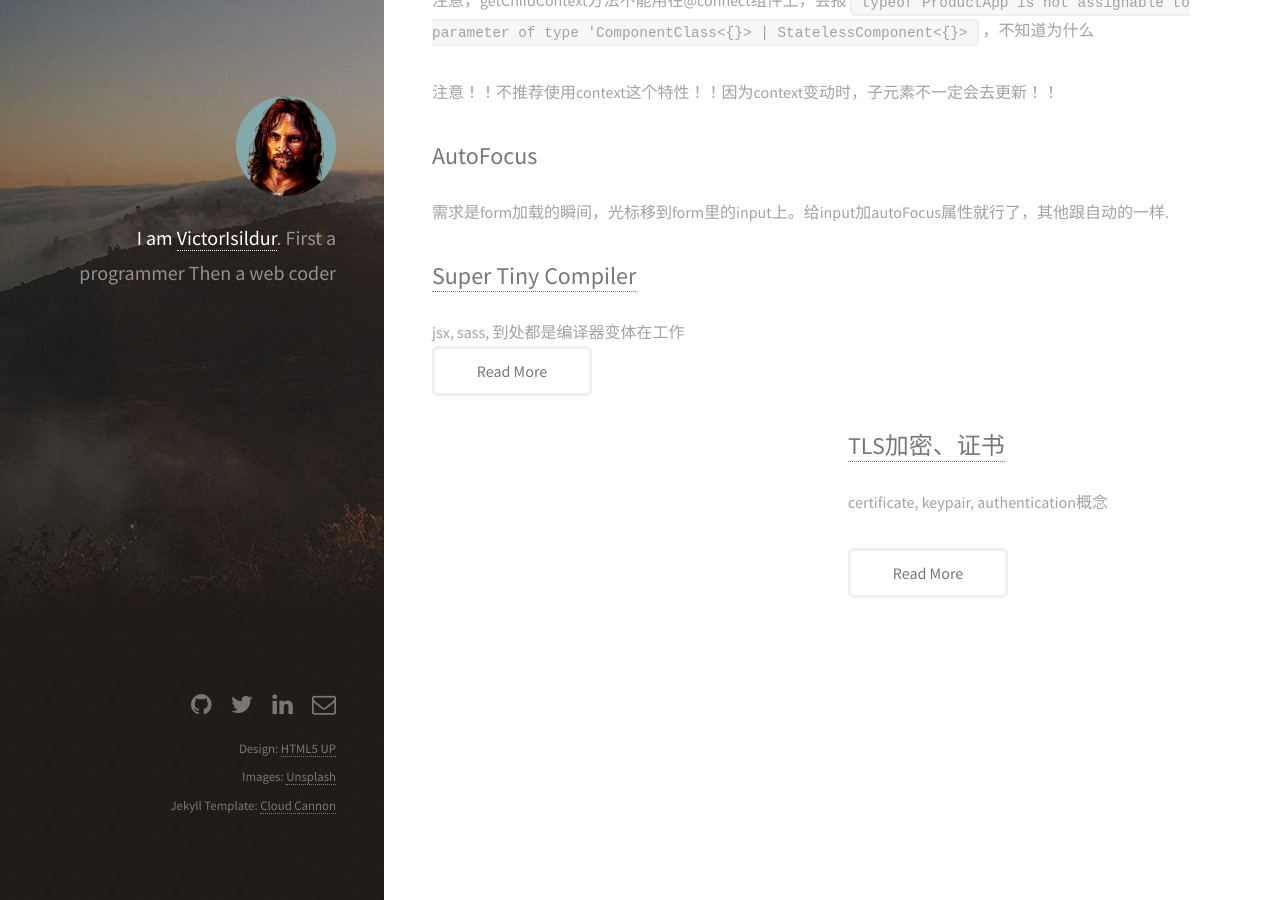
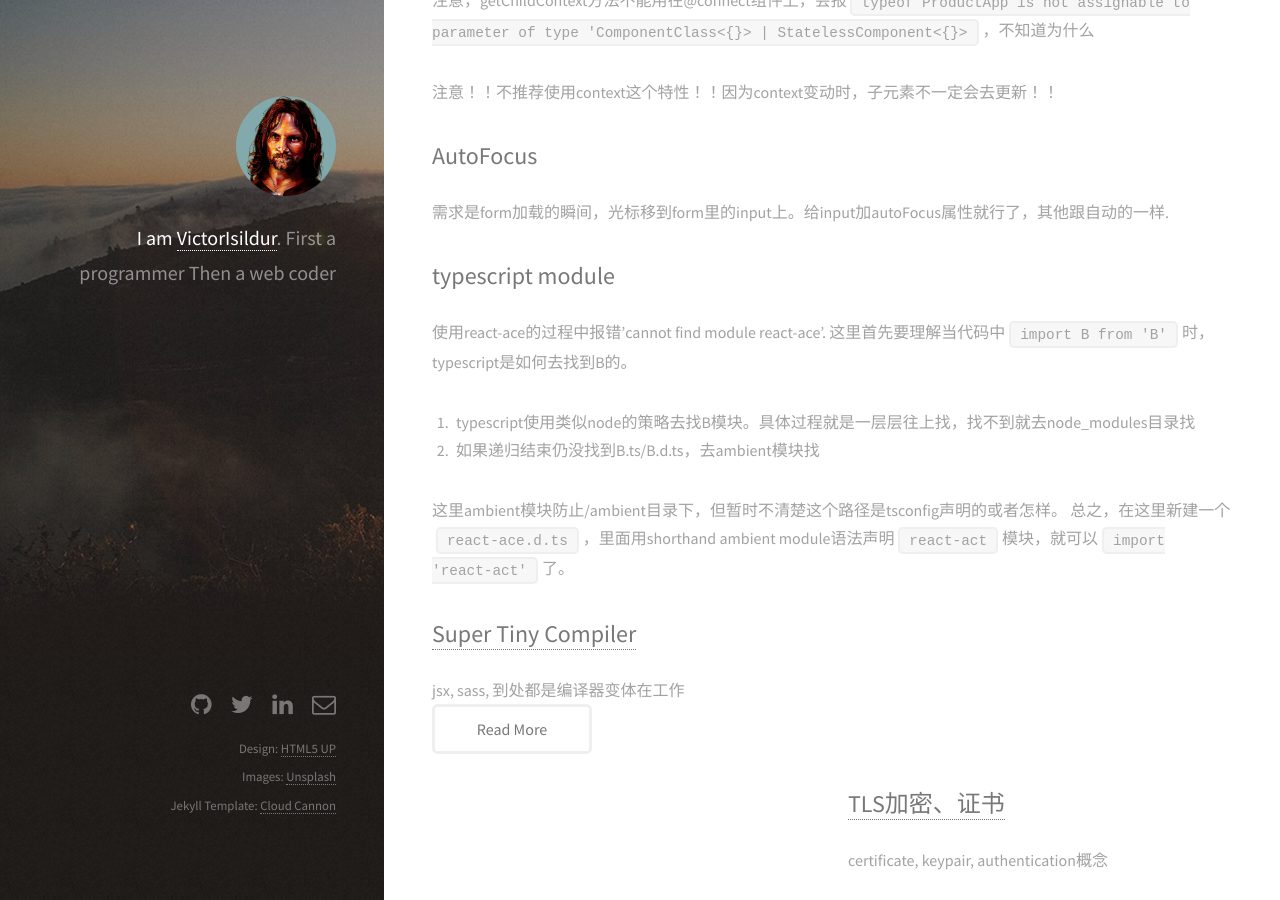
Before and after one commit to victorisildur/victorisildur.github.io, a Jekyll site: the page built from _posts/2016-09-26-typescript.markdown, in a window 1280 px wide and 900 px high, scrolled down 4966 px. Built offline with Jekyll 4.4.1, drawn with Linux system fonts in a browser that asks for light colours; Markdown is read by kramdown in place of the engine named in the settings.

Commit message:
typescript module resolution

````diff
--- a/_posts/2016-09-26-typescript.markdown
+++ b/_posts/2016-09-26-typescript.markdown
@@ -164,3 +164,14 @@ workflowReducer收到这个action后，workflowState根据trigger做出跃迁，
 ## AutoFocus
 
 需求是form加载的瞬间，光标移到form里的input上。给input加autoFocus属性就行了，其他跟自动的一样.
+
+## typescript module
+
+使用react-ace的过程中报错'cannot find module react-ace'.
+这里首先要理解当代码中```import B from 'B'```时，typescript是如何去找到B的。
+
+1. typescript使用类似node的策略去找B模块。具体过程就是一层层往上找，找不到就去node_modules目录找
+2. 如果递归结束仍没找到B.ts/B.d.ts，去ambient模块找
+
+这里ambient模块防止/ambient目录下，但暂时不清楚这个路径是tsconfig声明的或者怎样。
+总之，在这里新建一个```react-ace.d.ts```，里面用shorthand ambient module语法声明```react-act```模块，就可以```import 'react-act'```了。
````
Also changed, not shown: _posts/2016-10-12-tls.markdown (line endings or trailing spaces).
